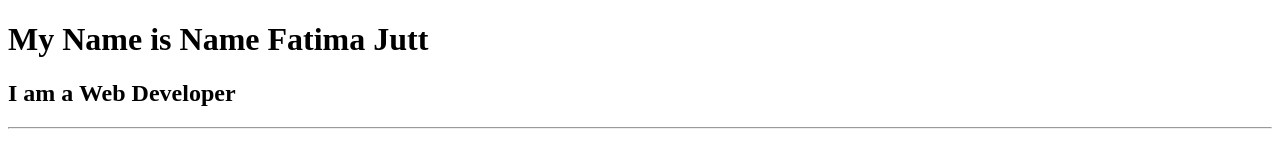
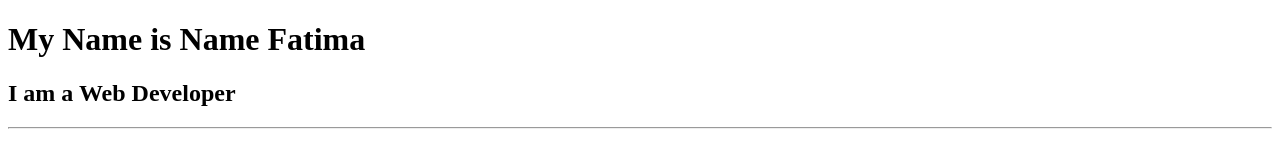
Before and after one commit to fatimagi/webtechnology, a plain HTML site: page practice/protfolio.html in a window 1280 px wide. Shown: the top 152 px of the page. Drawn offline with Linux system fonts and the light colour scheme.

Commit message:
Update protfolio.html

```diff
--- a/practice/protfolio.html
+++ b/practice/protfolio.html
@@ -6,7 +6,7 @@
     <title>My Portfolio</title>
 </head>
 <body>
-    <h1>My Name is Name Fatima Jutt</h1>
+    <h1>My Name is Name Fatima </h1>
     <h2>I am a Web Developer</h2>
 
     <hr>
```
